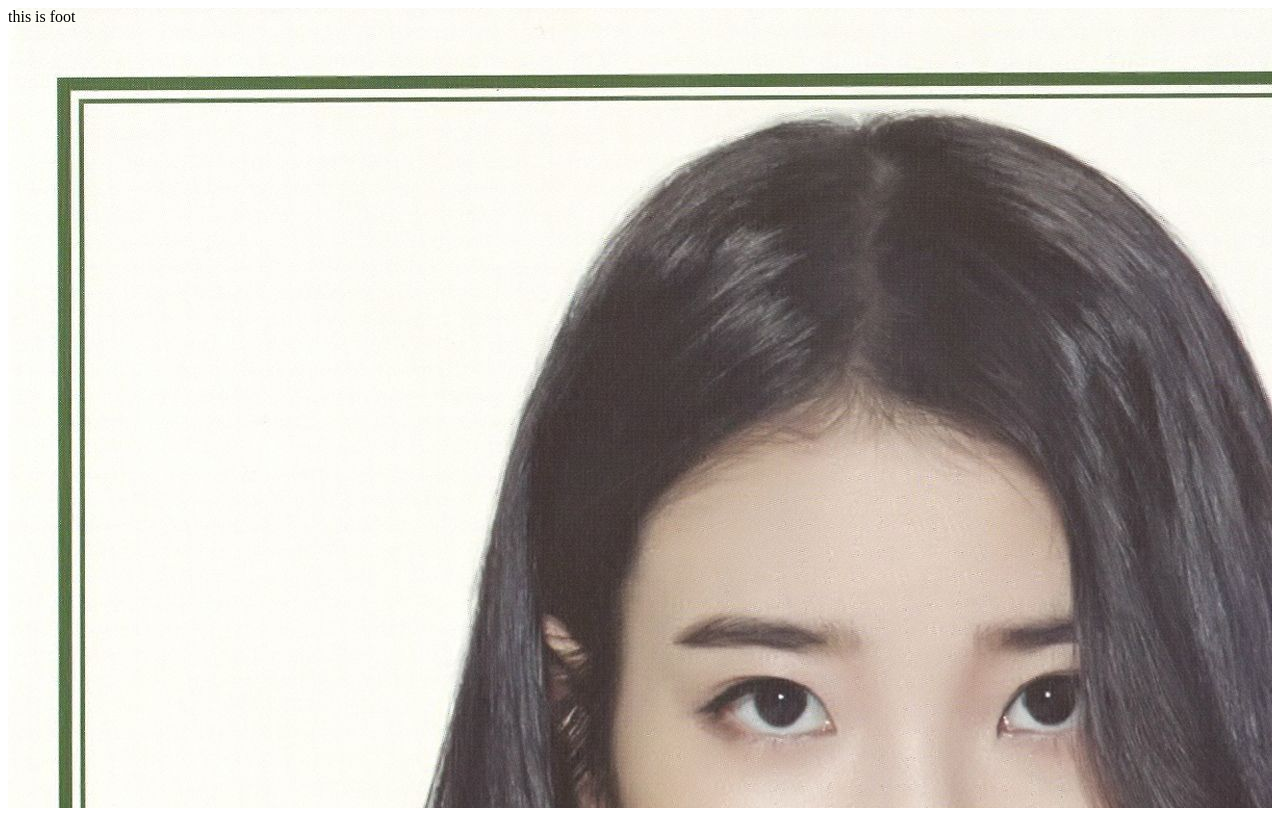
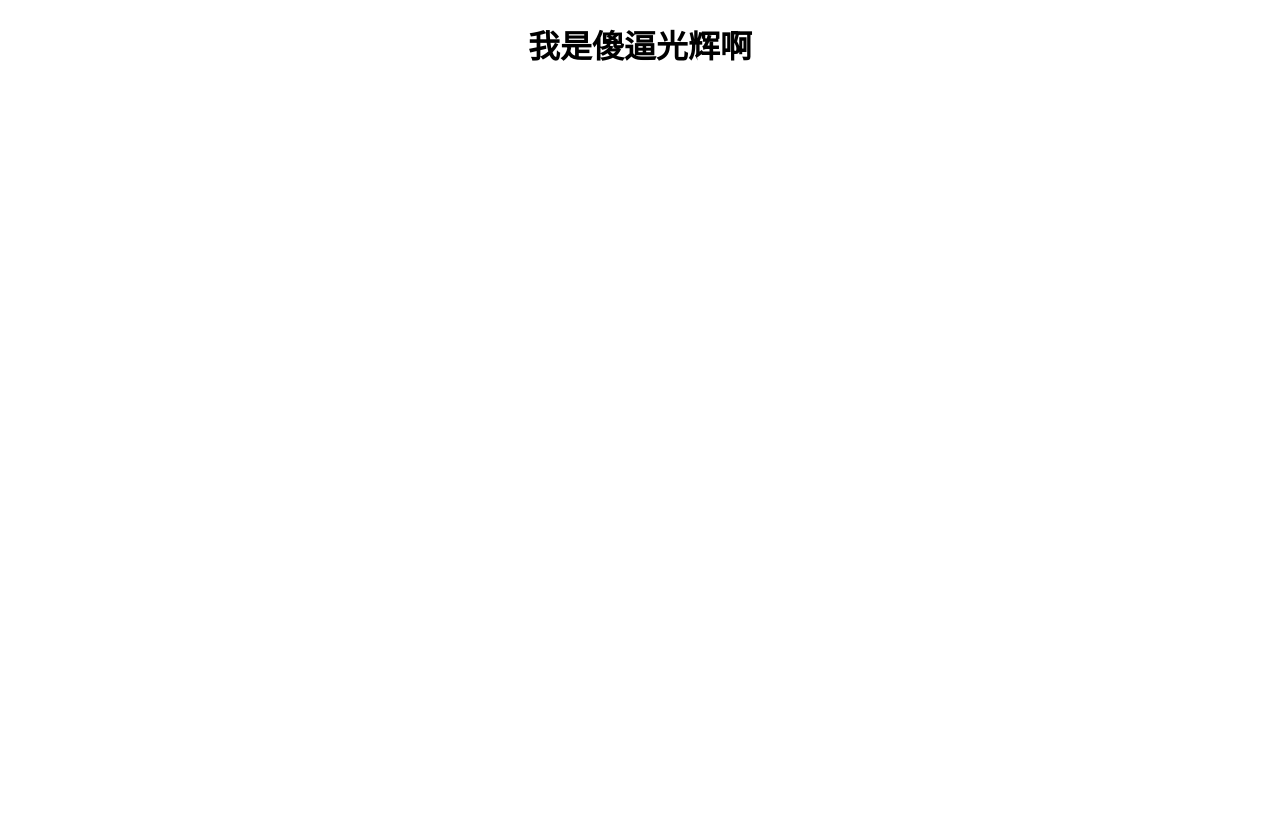
Before and after one commit to happyav/json, a plain HTML site: page main.html in a window 1280 px wide. Drawn offline with Linux system fonts and the light colour scheme.

Commit message:
add main.html

```diff
--- a/second.html
+++ b/main.html
@@ -5,15 +5,15 @@
 	<title>Document</title>
 </head>
 <style>
-div{
-	background-image: url(img/IU.jpg);
-	width: 100%;
-	height: 800px;
+.main{
+	text-align: center;
 }
 </style>
 <body>
-	<div>
-	this is foot
+	<div class="main">
+	<h1>
+	我是傻逼光辉啊
+	</h1>
 	</div>
 </body>
 </html>
```
